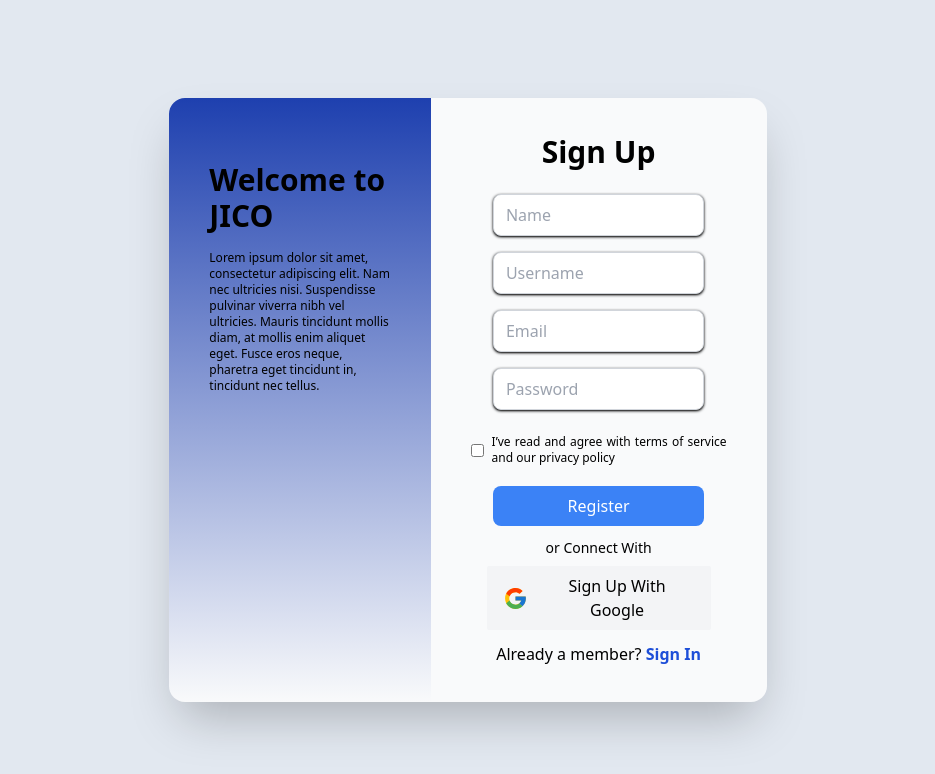
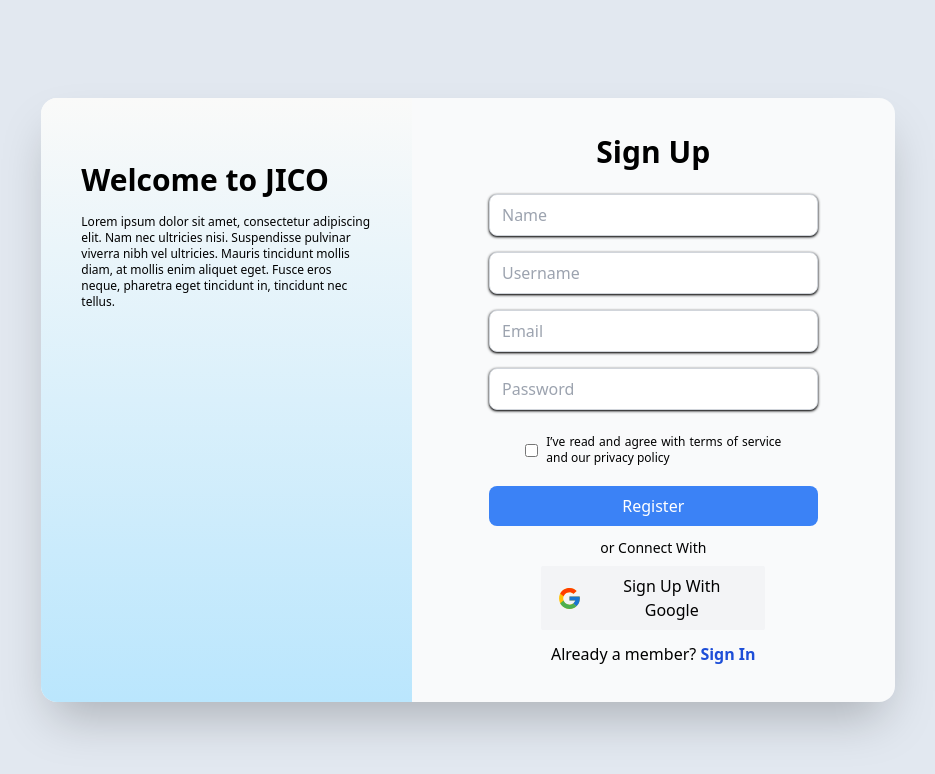
Before and after one commit to loutusz/CapstoneProject, a Next.js app: page /registerPage in a window 1280 px wide. Shown: the top 774 px of the page, without its empty margins (172-1107 px from the left). Built offline with nearby package versions, Linux system fonts and the light colour scheme.

Commit message:
Update background-Color Regist Page

```diff
--- a/pages/registerPage.js
+++ b/pages/registerPage.js
@@ -36,12 +36,12 @@ export default function RegisterPage() {
       return (
         <div className="flex flex-col justify-center items-center py-2 h-screen bg-slate-200">
 
-          <form onSubmit={handleSubmit} >
+          <form onSubmit={handleSubmit} className="flex flex-col items-center justify-center w-full flex-1 px-35 py-15 text-center" >
             <div className="flex flex-col items-center justify-center w-full flex-1 px-35 py-15 text-center">
               <div className=" bg-gray-50  rounded-2xl flex w-2/3 max-w-4xl shadow-2xl">
 
               {/* Welcome */}
-                <div className="text-black w-3/5 bg-gradient-to-b from-blue-800 rounded-tl-2xl rounded-bl-2xl p-10">
+                <div className="text-black w-3/5 bg-gradient-to-t from-sky-200 to-stone-50 rounded-tl-2xl rounded-bl-2xl p-10">
                   <h2 className="text-3xl font-bold mt-6 text-left">Welcome to JICO</h2>
                   <p className="text-xs mt-4 text-left">
                   Lorem ipsum dolor sit amet, consectetur adipiscing elit. Nam nec ultricies nisi.
```
